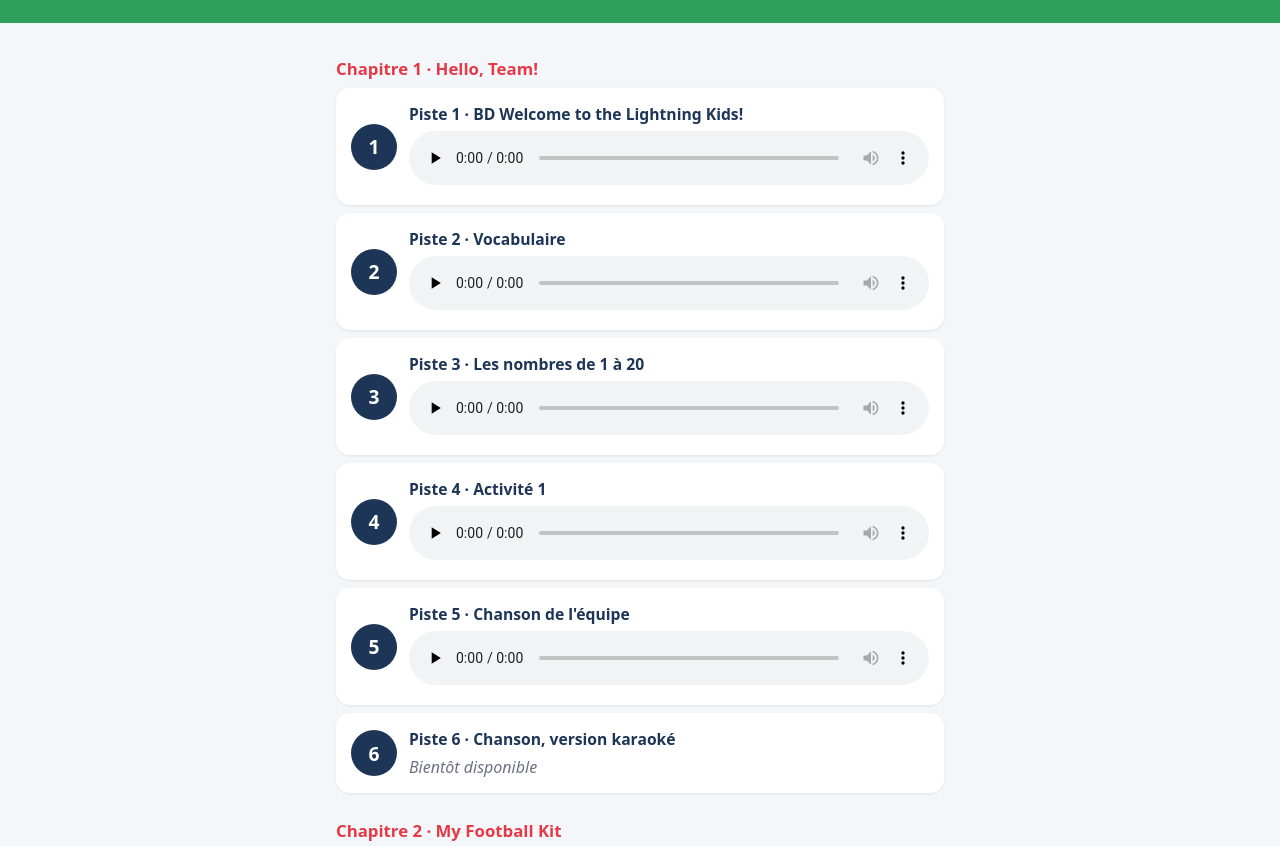
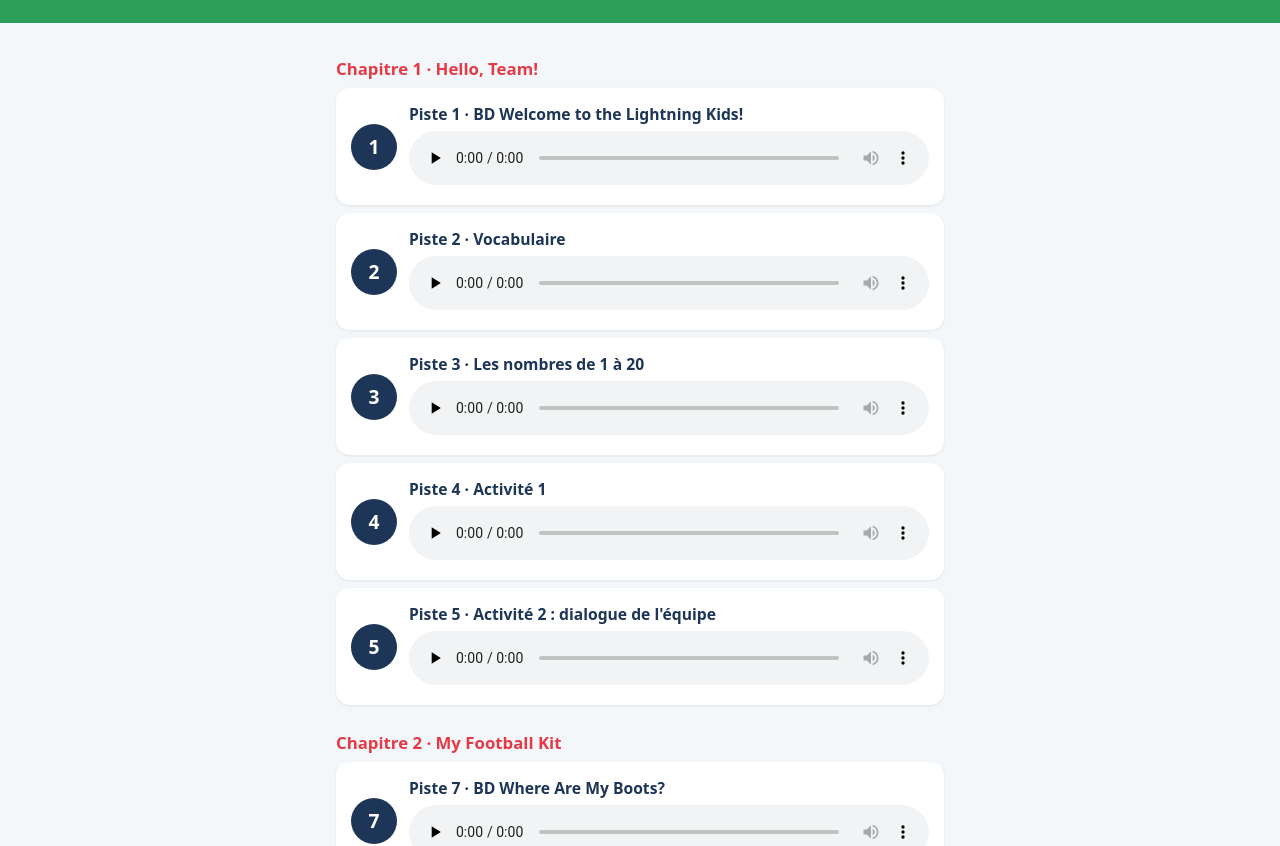
Before and after one commit to hubertnoah/anglais-foot, a plain HTML site: page index.html in a window 1280 px wide. Shown: the part 111-957 px from the top of the page. Drawn offline with Linux system fonts and the light colour scheme.

Commit message:
Add files via upload

```diff
--- a/index.html
+++ b/index.html
@@ -24,8 +24,7 @@ footer{text-align:center;color:#6B7280;font-size:.8rem;padding:0 16px 30px}
 <section class='card' id='t02'><div class='num'>2</div><div class='info'><h3>Piste 2 · Vocabulaire</h3><audio controls preload='none' src='piste-02-vocabulaire.mp3'></audio></div></section>
 <section class='card' id='t03'><div class='num'>3</div><div class='info'><h3>Piste 3 · Les nombres de 1 &#224; 20</h3><audio controls preload='none' src='piste-03-nombres-1-20.mp3'></audio></div></section>
 <section class='card' id='t04'><div class='num'>4</div><div class='info'><h3>Piste 4 · Activit&#233; 1</h3><audio controls preload='none' src='piste-04-activite-1.mp3'></audio></div></section>
-<section class='card' id='t05'><div class='num'>5</div><div class='info'><h3>Piste 5 · Chanson de l&#39;&#233;quipe</h3><audio controls preload='none' src='piste-05-chanson-equipe.mp3'></audio></div></section>
-<section class='card' id='t06'><div class='num'>6</div><div class='info'><h3>Piste 6 · Chanson, version karaok&#233;</h3><p class='soon'>Bientôt disponible</p></div></section>
+<section class='card' id='t05'><div class='num'>5</div><div class='info'><h3>Piste 5 · Activit&#233; 2 : dialogue de l&#39;&#233;quipe</h3><audio controls preload='none' src='piste-05-chanson-equipe.mp3'></audio></div></section>
 </div>
 <div class='chap' id='ch2'><h2>Chapitre 2 &#183; My Football Kit</h2>
 <section class='card' id='t07'><div class='num'>7</div><div class='info'><h3>Piste 7 · BD Where Are My Boots?</h3><audio controls preload='none' src='piste-07-bd-where-are-my-boots.mp3'></audio></div></section>
```
